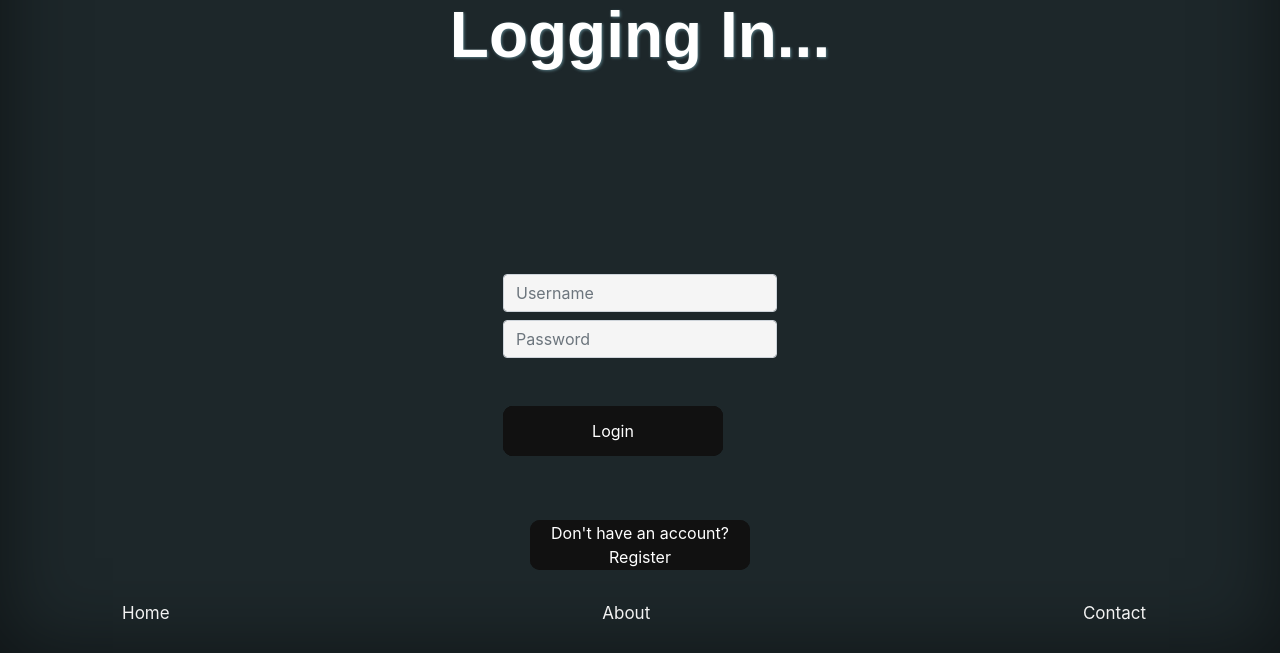
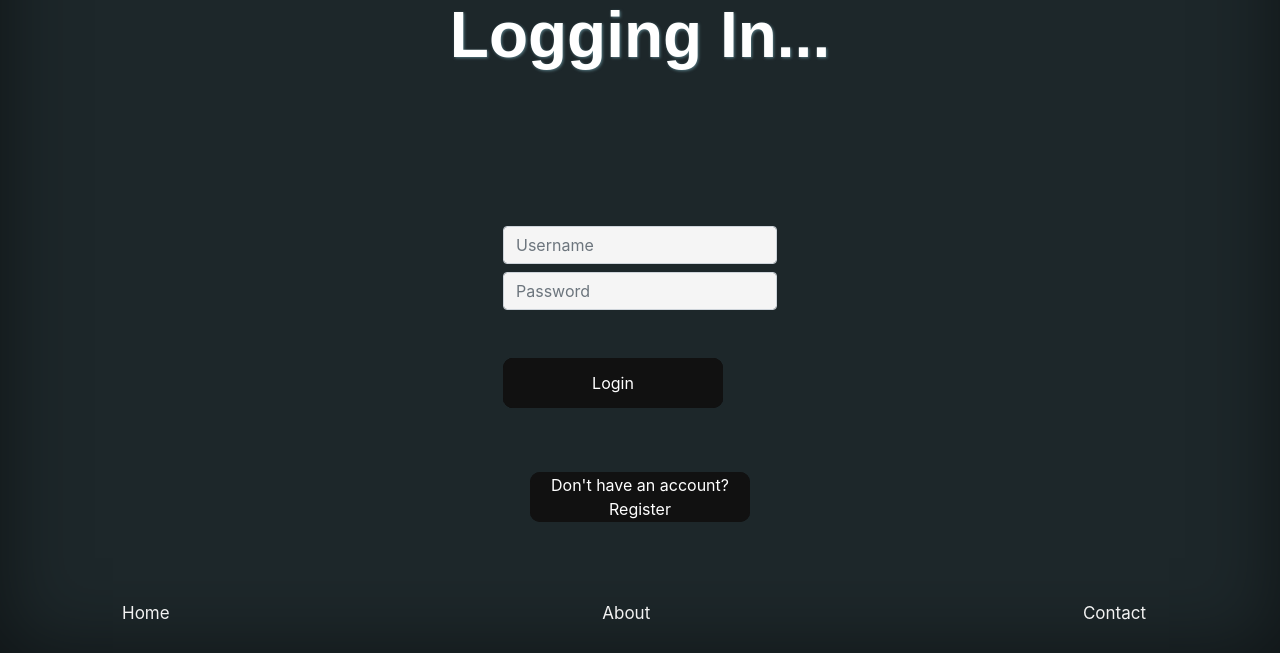
Before and after one commit to ArnaudPeler/Projet-Programation-L2-Groupe-31, a Flask app: page /login in a window 1280 px wide. Shown: the part 147-800 px from the top of the page. Run offline with Flask 2, Linux system fonts and the light colour scheme; some libraries are stand-ins or nearby versions.

Commit message:
petit changement html

```diff
--- a/templates/login.html
+++ b/templates/login.html
@@ -19,13 +19,13 @@
 
             </header>
         </div>
-        <div class="row p-5 justify-content-center w3-container w3-center animate-top2">
+        <div class="py-5">
+            <div class="w3-container w3-center animate-top2">
+            <div class="row p-5 justify-content-center">
                 {% for message in get_flashed_messages() %}
                 <h6>{{ message }}</h6>
-            {% endfor %}</div>
-            <div class="w3-container w3-center animate-top2">
+                {% endfor %}
 
-            <div class="row p-5 justify-content-center">
                 <form method="POST" action="" class="form-group" >
 
                     {{ form.hidden_tag() }}
@@ -38,8 +38,8 @@
             </div>
 
             <div class="col-md-12 text-center">
-                    <button class="btn-log" type="button"><a href="{{url_for('register')}}">Don't have an account? Register </a></button><br>
-                </div>
+                <button class="btn-log" type="button"><a href="{{url_for('register')}}" class="link">Don't have an account? Register </a></button><br>
+            </div></div>
         </div>
         <div class="sub_div">
             <div class="navbar">
@@ -49,5 +49,6 @@
             </div>
         </div>
     </div>
+
+    {% endblock %}
 </body>
-    {% endblock %}
--- a/templates/register.html
+++ b/templates/register.html
@@ -22,12 +22,12 @@
                 {% for message in get_flashed_messages() %}
                 <h6>{{ message }}</h6>
                 {% endfor %}
-                <form method="POST" action="">
+                <form method="POST" action="" class="form-group">
                     {{ form.hidden_tag() }}
                     {{ form.username(class="form-control mb-2") }}
                     {{ form.password(class="form-control mb-5") }}
                     <div class="btn-log ">
-                        {{ form.submit(class="btn-log mb-4")}}
+                        {{ form.submit(class="btn-log text-center")}}
                     </div>
                 </form>
             </div>
```
Also changed, not shown: users/pewpew/1.md (added). Lines whose indentation alone changed are shown as unchanged.
